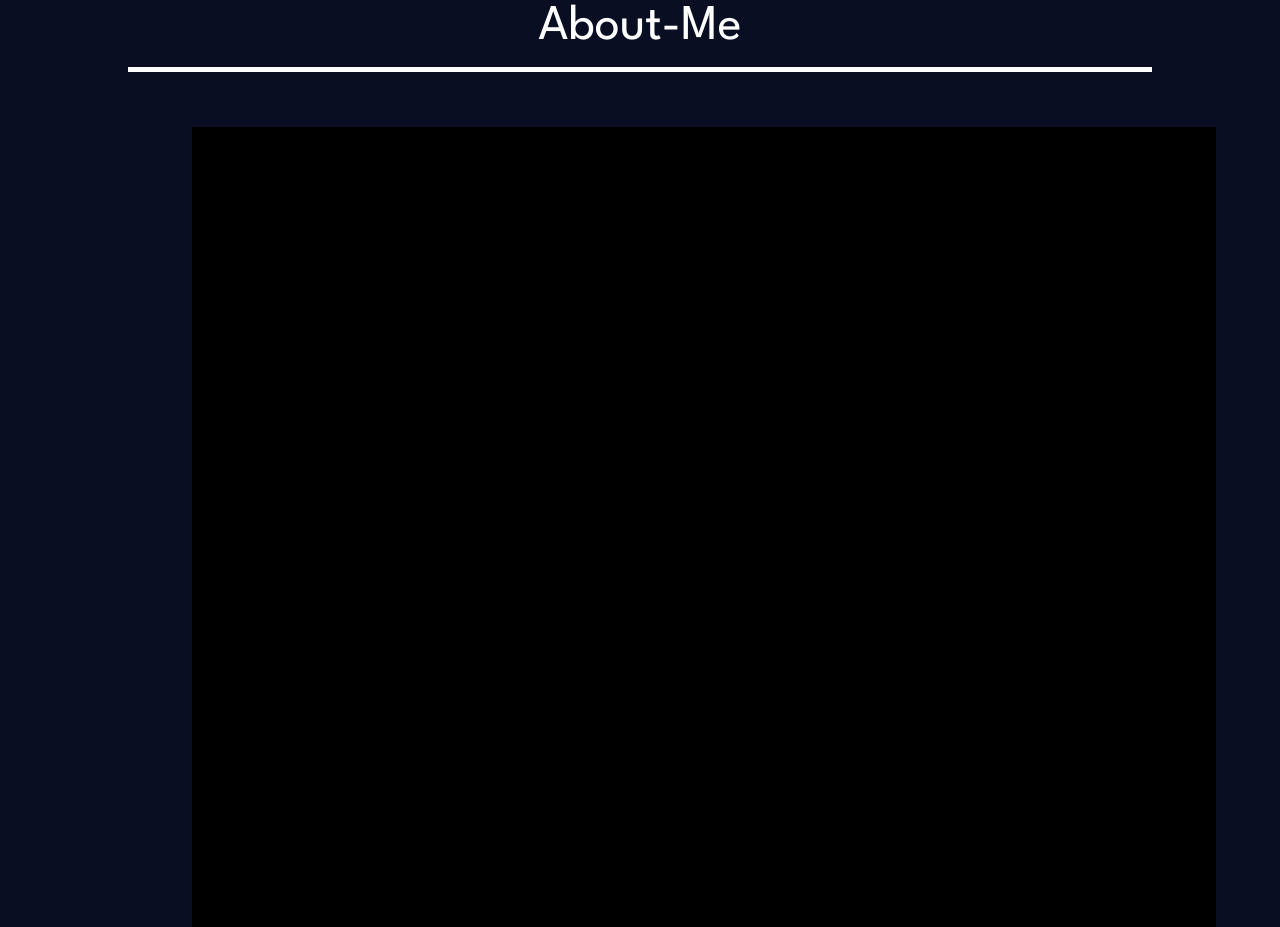
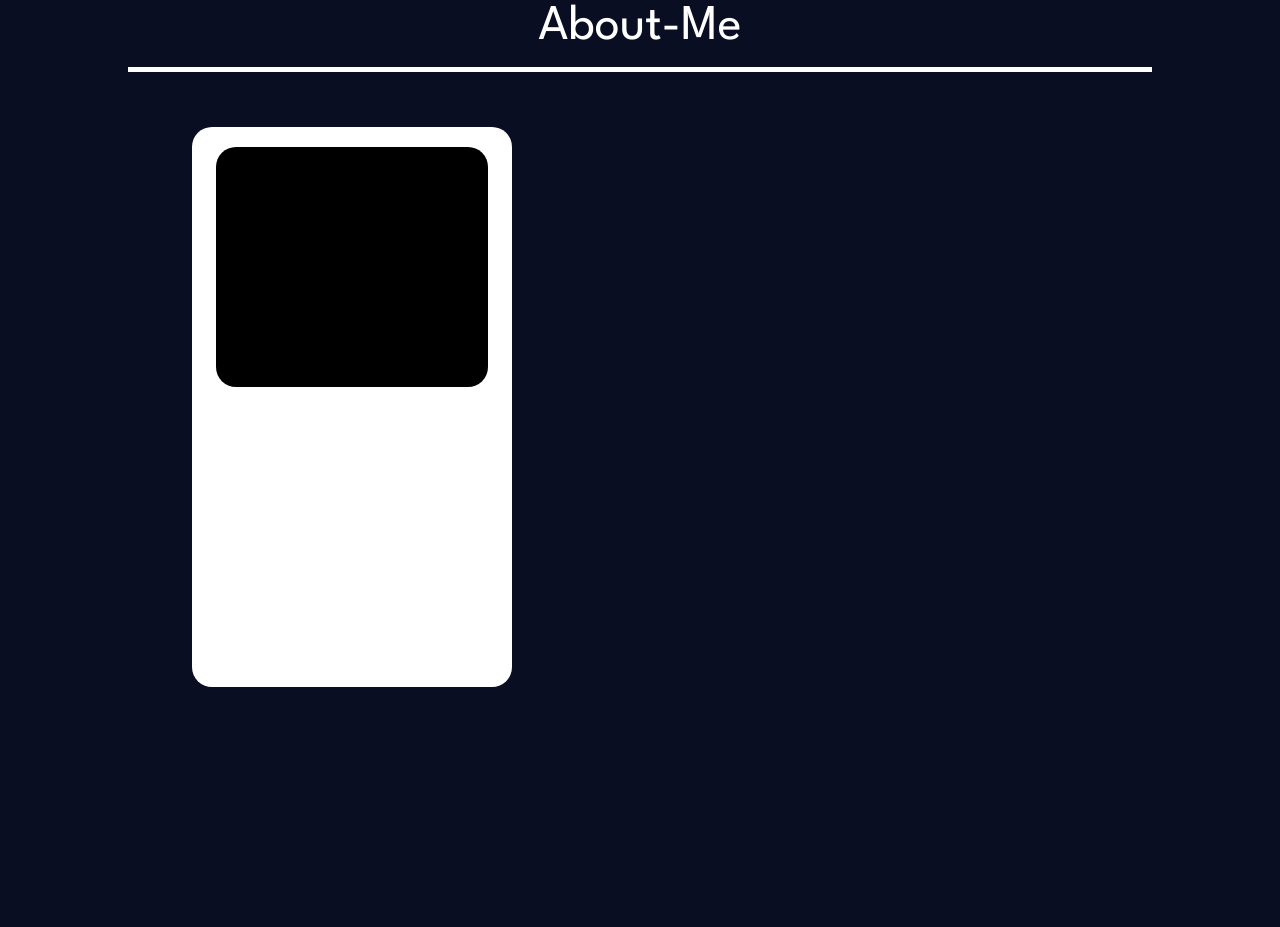
Before and after one commit to ThiagoFdaSLopes/Portfolio, a React (Vite) app in the folder portfolio/: page / in a window 1280 px wide. Shown: the part 1020-1947 px from the top of the page. Built offline with nearby package versions, Linux system fonts and the light colour scheme.

Commit message:
feat: Create card jogador photo

```diff
--- a/portfolio/src/components/AboutMe.jsx
+++ b/portfolio/src/components/AboutMe.jsx
@@ -9,7 +9,11 @@ const AboutMe = () => {
           <p>About-Me</p>
         </header>
       </DivAbout>
-      <CardMe />
+      <CardMe>
+        <div className='photo-card'>
+          <div className='photo'></div>
+        </div>
+      </CardMe>
     </>
   );
 };
--- a/portfolio/src/styles/index.js
+++ b/portfolio/src/styles/index.js
@@ -224,5 +224,22 @@ export const CardMe = styled.div`
   margin-left: 12rem;
   height: 50rem;
   /* margin-left: 20rem; */
-  background-color: black;
+  /* background-color: black; */
+
+  .photo-card {
+    display: flex;
+    justify-content: center;
+    width: 20rem;
+    height: 35rem;
+    border-radius: 20px;
+    background-color: white;
+
+    .photo {
+      width: 85%;
+      height: 15rem;
+      margin-top: 20px;
+      border-radius: 20px;
+      background-color: black;
+    }
+  }
 `;
```
